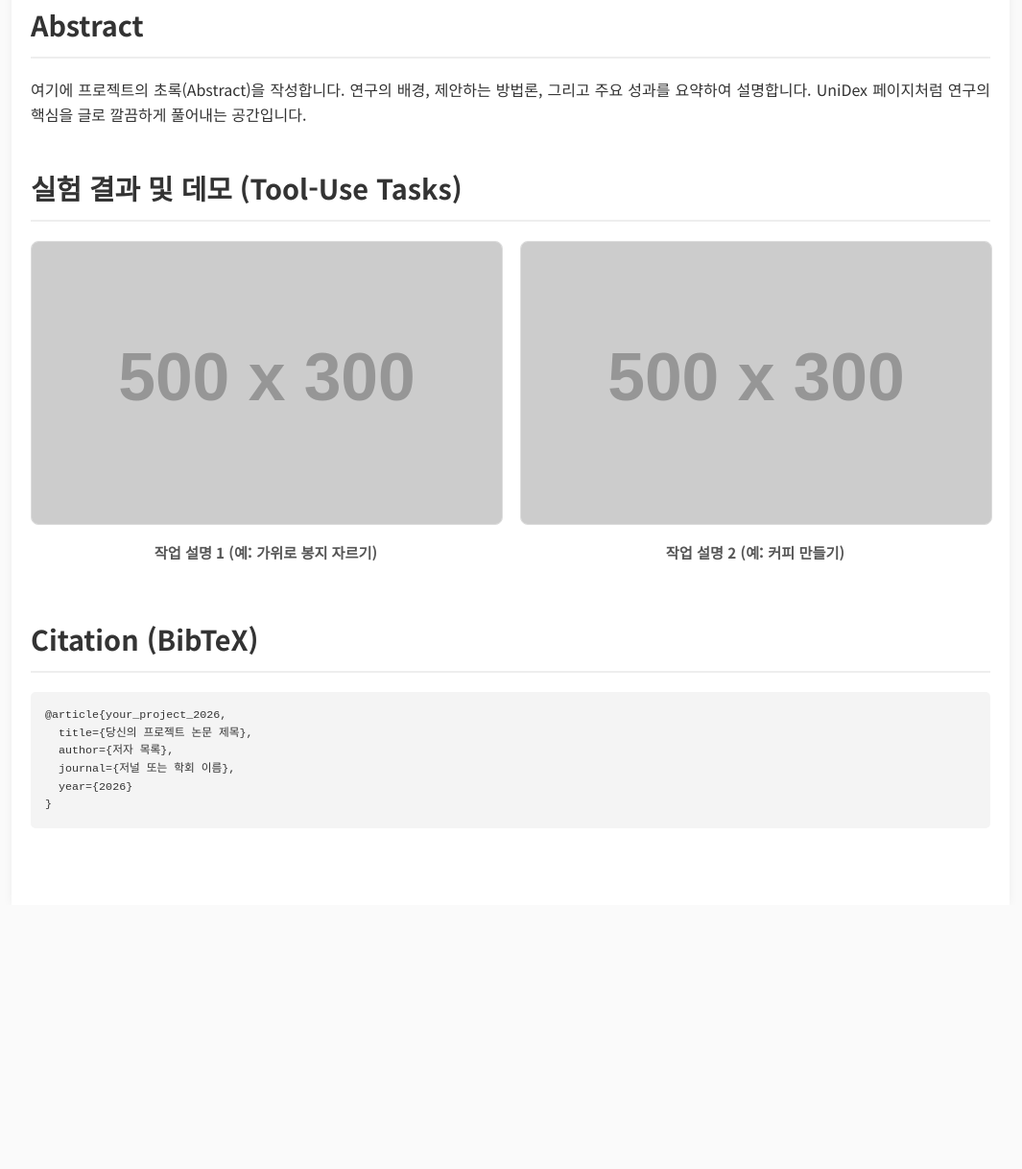
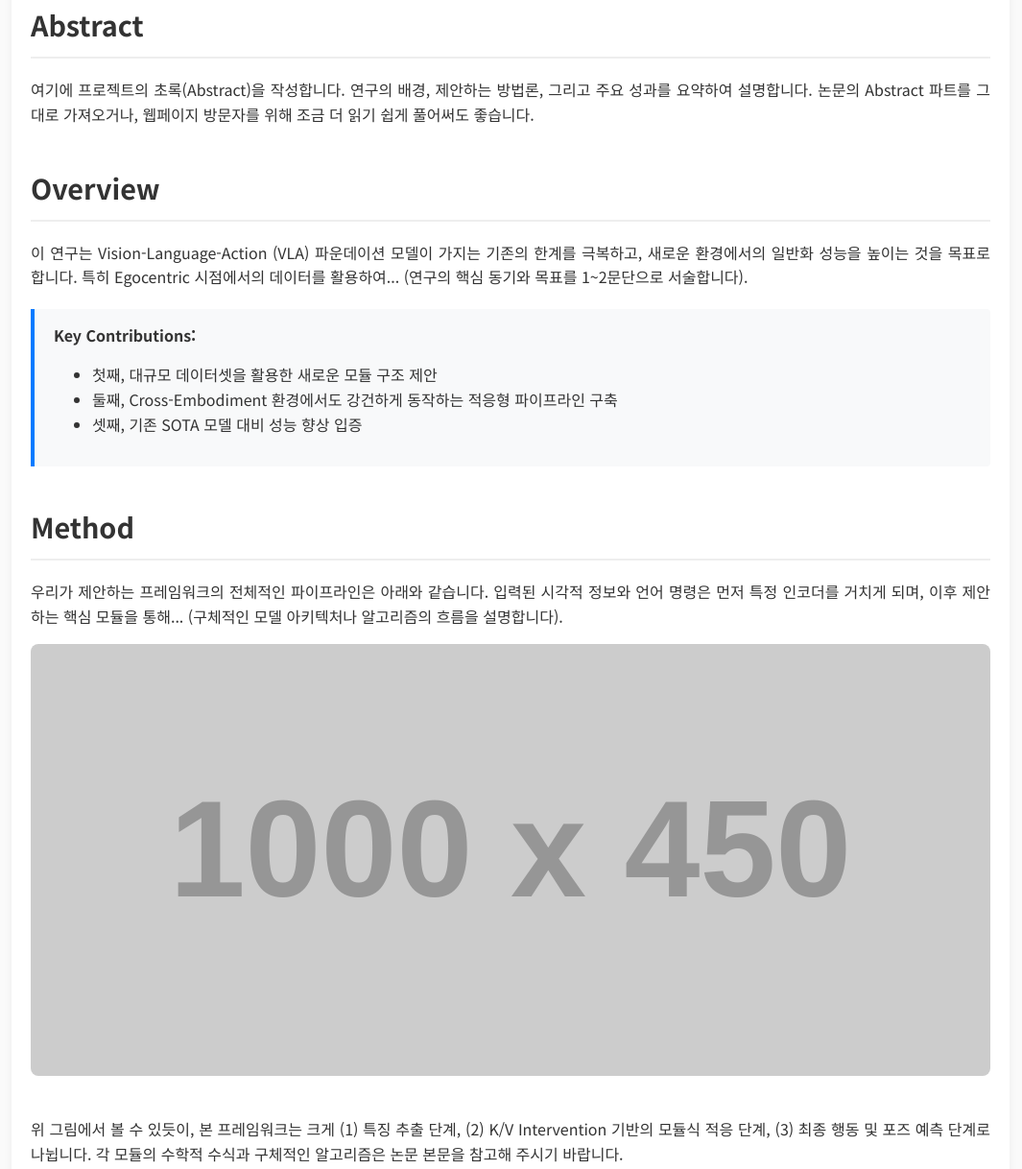
Before and after one commit to JYOUN9/EggHand, a plain HTML site: page index.html in a window 1280 px wide. Shown: the part 829-2047 px from the top of the page at 96% size, without its empty margins (108-1173 px from the left). Before the commit the page ends 1772 px from the top, so only its background shows below. Drawn offline with Linux system fonts and the light colour scheme; placeholder pictures from the web are drawn by us.

Commit message:
Update index.html

```diff
--- a/index.html
+++ b/index.html
@@ -4,6 +4,7 @@
     <meta charset="UTF-8">
     <meta name="viewport" content="width=device-width, initial-scale=1.0">
     <title>프로젝트 페이지 템플릿</title>
+    <!-- 웹 폰트 및 아이콘 라이브러리 불러오기 -->
     <link href="https://fonts.googleapis.com/css2?family=Noto+Sans+KR:wght@300;400;700&display=swap" rel="stylesheet">
     <link rel="stylesheet" href="https://cdnjs.cloudflare.com/ajax/libs/font-awesome/6.0.0/css/all.min.css">
 
@@ -35,7 +36,7 @@
         .authors a:hover { text-decoration: underline; }
         .affiliations { text-align: center; font-size: 0.9em; color: #666; margin-bottom: 30px; }
 
-        /* 링크 버튼 스타일 (논문, 깃허브 등) */
+        /* 링크 버튼 스타일 (논문, Supp, Poster 등) */
         .links { display: flex; justify-content: center; flex-wrap: wrap; gap: 15px; margin-bottom: 40px; }
         .btn {
             display: inline-flex; align-items: center;
@@ -56,8 +57,8 @@
             margin-bottom: 20px;
         }
 
-        /* 대표 이미지/영상 */
-        .teaser-img { width: 100%; border-radius: 8px; margin-bottom: 20px; }
+        /* 반응형 이미지/영상 (Teaser 및 Method Pipeline 등) */
+        .responsive-img { width: 100%; border-radius: 8px; margin-bottom: 20px; }
         .text-justify { text-align: justify; }
 
         /* 결과물을 보여주기 위한 2단 그리드 */
@@ -75,6 +76,15 @@
         }
         .video-card p { font-size: 0.95em; color: #555; margin-top: 10px; font-weight: bold; }
 
+        /* 강조 박스 (Method 등에서 주요 기여점 요약 시 사용) */
+        .highlight-box {
+            background-color: #f8f9fa;
+            border-left: 4px solid #007bff;
+            padding: 15px 20px;
+            margin: 20px 0;
+            border-radius: 0 4px 4px 0;
+        }
+
         /* 인용(BibTeX) 코드 박스 */
         .bibtex {
             background-color: #f4f4f4;
@@ -90,9 +100,10 @@
 <body>
 
 <div class="container">
+    <!-- 1. 헤더 영역 -->
     <header>
         <h1>프로젝트 제목(Title)을 여기에 입력하세요</h1>
-        <div class="venue">학회명 또는 발표 연도 (예: CVPR 2026)</div>
+        <div class="venue">학회명 또는 발표 연도 (예: CVPR 2026 / NeurIPS 2026)</div>
         <div class="authors">
             <a href="#">저자 1</a>, <a href="#">저자 2</a>, <a href="#">저자 3</a>
         </div>
@@ -101,44 +112,77 @@
         </div>
     </header>
 
+    <!-- 2. 배지/링크 영역 -->
     <div class="links">
-        <a href="#" class="btn"><i class="fas fa-file-pdf"></i> Paper (arXiv)</a>
-        <a href="#" class="btn"><i class="fab fa-github"></i> Code</a>
-        <a href="#" class="btn"><i class="fas fa-database"></i> Dataset</a>
-        <a href="#" class="btn"><i class="fas fa-play-circle"></i> Video</a>
+        <a href="#" class="btn"><i class="fas fa-file-pdf"></i> Paper</a>
+        <a href="#" class="btn"><i class="fas fa-paperclip"></i> Supp</a>
+        <a href="#" class="btn"><i class="fas fa-chalkboard"></i> Poster</a>
     </div>
 
+    <!-- 3. 대표 이미지(Teaser) 영역 -->
     <div class="section">
-        <img src="https://via.placeholder.com/1000x400?text=Teaser+Image+or+GIF" alt="Teaser" class="teaser-img">
+        <img src="https://via.placeholder.com/1000x400?text=Teaser+Image+or+GIF" alt="Teaser" class="responsive-img">
     </div>
 
+    <!-- 4. 초록(Abstract) 영역 -->
     <div class="section">
         <h2>Abstract</h2>
         <p class="text-justify">
-            여기에 프로젝트의 초록(Abstract)을 작성합니다. 연구의 배경, 제안하는 방법론, 그리고 주요 성과를 요약하여 설명합니다. UniDex 페이지처럼 연구의 핵심을 글로 깔끔하게 풀어내는 공간입니다.
+            여기에 프로젝트의 초록(Abstract)을 작성합니다. 연구의 배경, 제안하는 방법론, 그리고 주요 성과를 요약하여 설명합니다. 논문의 Abstract 파트를 그대로 가져오거나, 웹페이지 방문자를 위해 조금 더 읽기 쉽게 풀어써도 좋습니다.
         </p>
     </div>
 
+    <!-- 5. Overview 영역 추가 -->
     <div class="section">
-        <h2>실험 결과 및 데모 (Tool-Use Tasks)</h2>
+        <h2>Overview</h2>
+        <p class="text-justify">
+            이 연구는 Vision-Language-Action (VLA) 파운데이션 모델이 가지는 기존의 한계를 극복하고, 새로운 환경에서의 일반화 성능을 높이는 것을 목표로 합니다. 특히 Egocentric 시점에서의 데이터를 활용하여... (연구의 핵심 동기와 목표를 1~2문단으로 서술합니다).
+        </p>
+        <div class="highlight-box">
+            <strong>Key Contributions:</strong>
+            <ul>
+                <li>첫째, 대규모 데이터셋을 활용한 새로운 모듈 구조 제안</li>
+                <li>둘째, Cross-Embodiment 환경에서도 강건하게 동작하는 적응형 파이프라인 구축</li>
+                <li>셋째, 기존 SOTA 모델 대비 성능 향상 입증</li>
+            </ul>
+        </div>
+    </div>
+
+    <!-- 6. Method 영역 추가 -->
+    <div class="section">
+        <h2>Method</h2>
+        <p class="text-justify">
+            우리가 제안하는 프레임워크의 전체적인 파이프라인은 아래와 같습니다. 입력된 시각적 정보와 언어 명령은 먼저 특정 인코더를 거치게 되며, 이후 제안하는 핵심 모듈을 통해... (구체적인 모델 아키텍처나 알고리즘의 흐름을 설명합니다).
+        </p>
+        <!-- 방법론(아키텍처) 파이프라인 이미지 -->
+        <img src="https://via.placeholder.com/1000x450?text=Method+Pipeline+Architecture" alt="Method Pipeline" class="responsive-img">
+        <p class="text-justify">
+            위 그림에서 볼 수 있듯이, 본 프레임워크는 크게 (1) 특징 추출 단계, (2) K/V Intervention 기반의 모듈식 적응 단계, (3) 최종 행동 및 포즈 예측 단계로 나뉩니다. 각 모듈의 수학적 수식과 구체적인 알고리즘은 논문 본문을 참고해 주시기 바랍니다.
+        </p>
+    </div>
+
+    <!-- 7. 주요 결과물 및 데모 -->
+    <div class="section">
+        <h2>실험 결과 및 데모</h2>
         <div class="grid-2">
             <div class="video-card">
                 <img src="https://via.placeholder.com/500x300?text=Task+1+Video/GIF" alt="Task 1">
-                <p>작업 설명 1 (예: 가위로 봉지 자르기)</p>
+                <p>Task 1: 환경 내 객체 조작</p>
             </div>
             <div class="video-card">
                 <img src="https://via.placeholder.com/500x300?text=Task+2+Video/GIF" alt="Task 2">
-                <p>작업 설명 2 (예: 커피 만들기)</p>
+                <p>Task 2: 연속적인 행동 수행</p>
             </div>
         </div>
     </div>
 
+    <!-- 8. 인용(BibTeX) 영역 -->
     <div class="section">
-        <h2>Citation (BibTeX)</h2>
-        <pre class="bibtex"><code>@article{your_project_2026,
+        <h2>Citation</h2>
+        <pre class="bibtex"><code>@inproceedings{your_project_2026,
   title={당신의 프로젝트 논문 제목},
   author={저자 목록},
-  journal={저널 또는 학회 이름},
+  booktitle={Proceedings of the IEEE/CVF Conference on Computer Vision and Pattern Recognition (CVPR)},
   year={2026}
 }</code></pre>
     </div>
```
